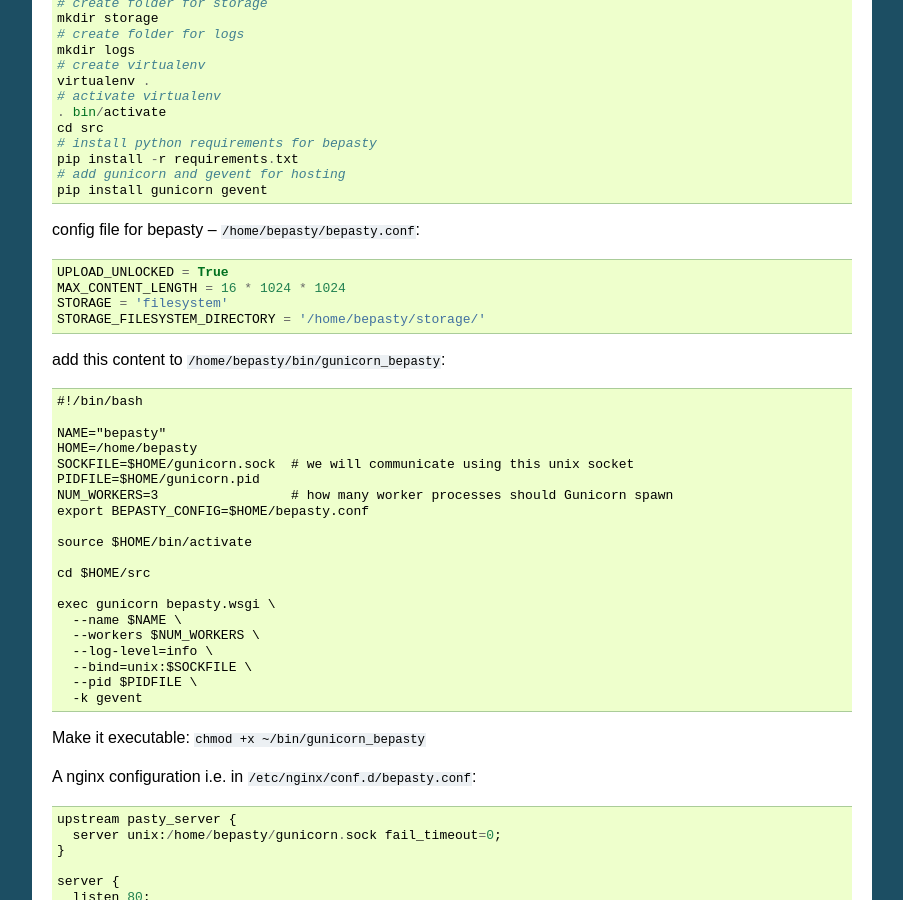
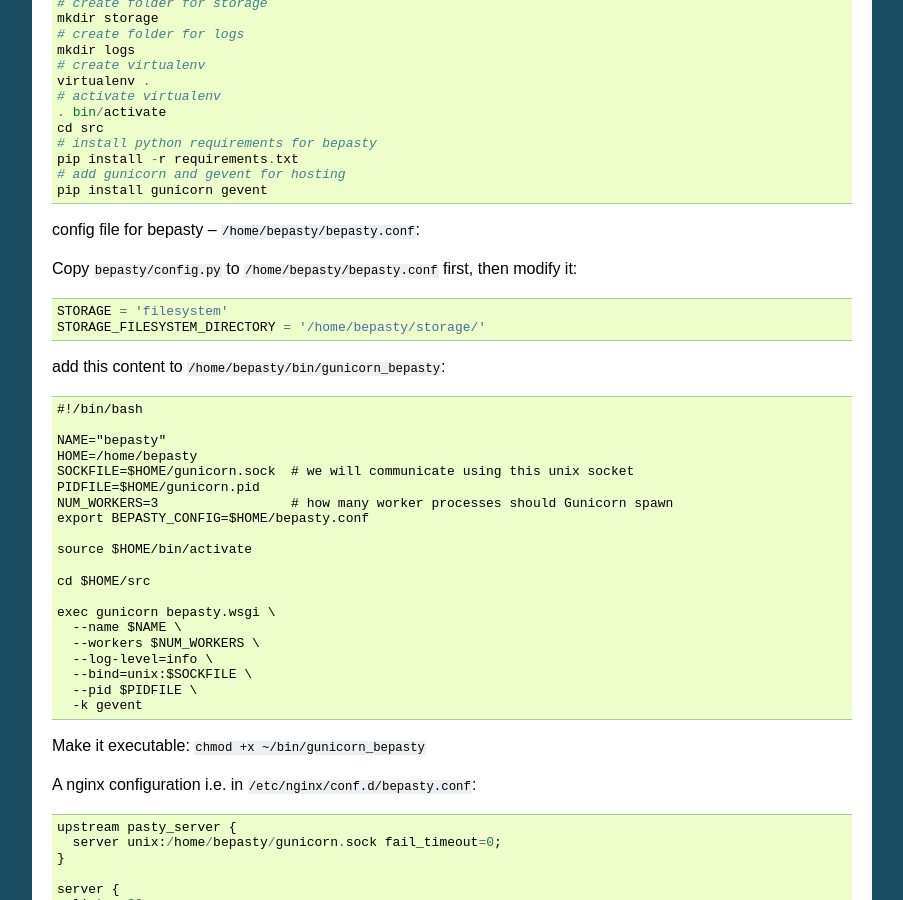
Before and after one commit to bepasty/bepasty-server, a Sphinx documentation site: the page built from docs/source/install-tutorial.rst, in a window 1280 px wide and 900 px high, scrolled down 313 px. Shown: the whole window, without its empty margins (198-1101 px from the left). Built offline with Sphinx 7.4.7, drawn with Linux system fonts in a browser that asks for light colours.

Commit message:
config: remove unused MAX_CONTENT_LENGTH, update install tutorial

```diff
--- a/docs/source/install-tutorial.rst
+++ b/docs/source/install-tutorial.rst
@@ -36,10 +36,10 @@
 
 config file for bepasty -- ``/home/bepasty/bepasty.conf``:
 
+Copy ``bepasty/config.py`` to ``/home/bepasty/bepasty.conf`` first, then modify it:
+
 ::
 
-  UPLOAD_UNLOCKED = True
-  MAX_CONTENT_LENGTH = 16 * 1024 * 1024
   STORAGE = 'filesystem'
   STORAGE_FILESYSTEM_DIRECTORY = '/home/bepasty/storage/'
 
```
Also changed, not shown: 1 other file.
